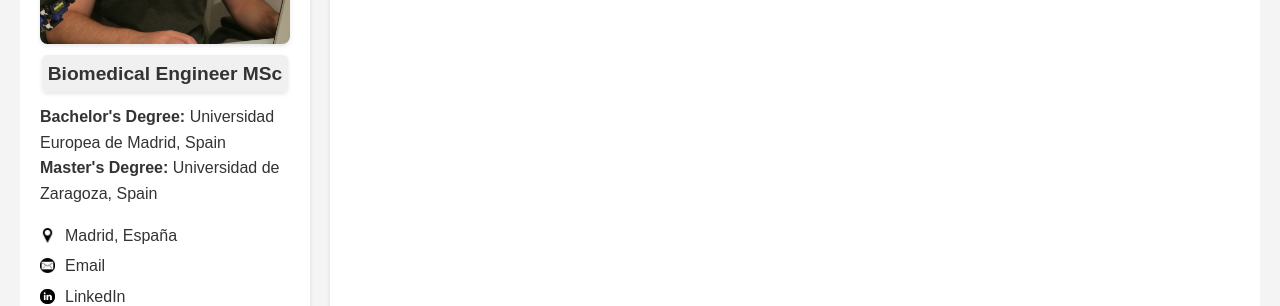
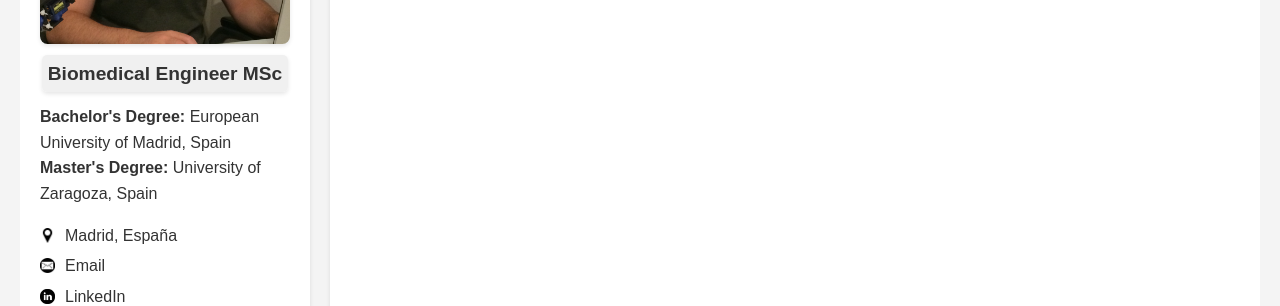
Before and after one commit to javiersainzvillalba/javiersainzvillalba.github.io, a Jekyll site: the page built from blog.md, in a window 1280 px wide. Shown: the part 347-653 px from the top of the page. Built offline with Jekyll 4.4.1, drawn with Linux system fonts in a browser that asks for light colours.

Commit message:
Update sidebar.html

```diff
--- a/_includes/sidebar.html
+++ b/_includes/sidebar.html
@@ -4,8 +4,8 @@
   <div class="biomedical-engineer">
     <p><a href="{{ '/assets/biomedical-engineer-msc.pdf' | relative_url }}" download><strong>Biomedical Engineer MSc</strong></a></p>
   </div>
-  <p><strong>Bachelor's Degree:</strong> Universidad Europea de Madrid, Spain<br>
-     <strong>Master's Degree:</strong> Universidad de Zaragoza, Spain</p>
+  <p><strong>Bachelor's Degree:</strong> European University of Madrid, Spain<br>
+     <strong>Master's Degree:</strong> University of Zaragoza, Spain</p>
   <div class="social-links">
     <p>
       <img src="{{ '/assets/images/icons/marker.png' | relative_url }}" alt="Madrid, España" class="social-icon">
```
